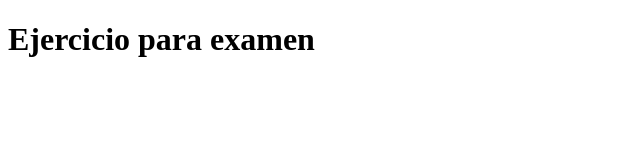
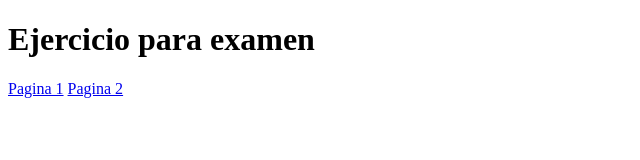
Before and after one commit to Victor0688/ejercicio4GIT, a plain HTML site: page index.html in a window 1280 px wide. Shown: the whole page, without its empty margins (0-640 px from the left). Drawn offline with Linux system fonts and the light colour scheme.

Commit message:
Enlaces y página creados

```diff
--- a/index.html
+++ b/index.html
@@ -9,6 +9,8 @@
 <body>
     <div>
         <h1>Ejercicio para examen</h1>
+        <a href="pagina/pagina1.html">Pagina 1</a>
+        <a href="pagina/pagina2.html">Pagina 2</a>
     </div>
 </body>
 </html>
```
Also changed, not shown: paginas/pagina3.html (added).
